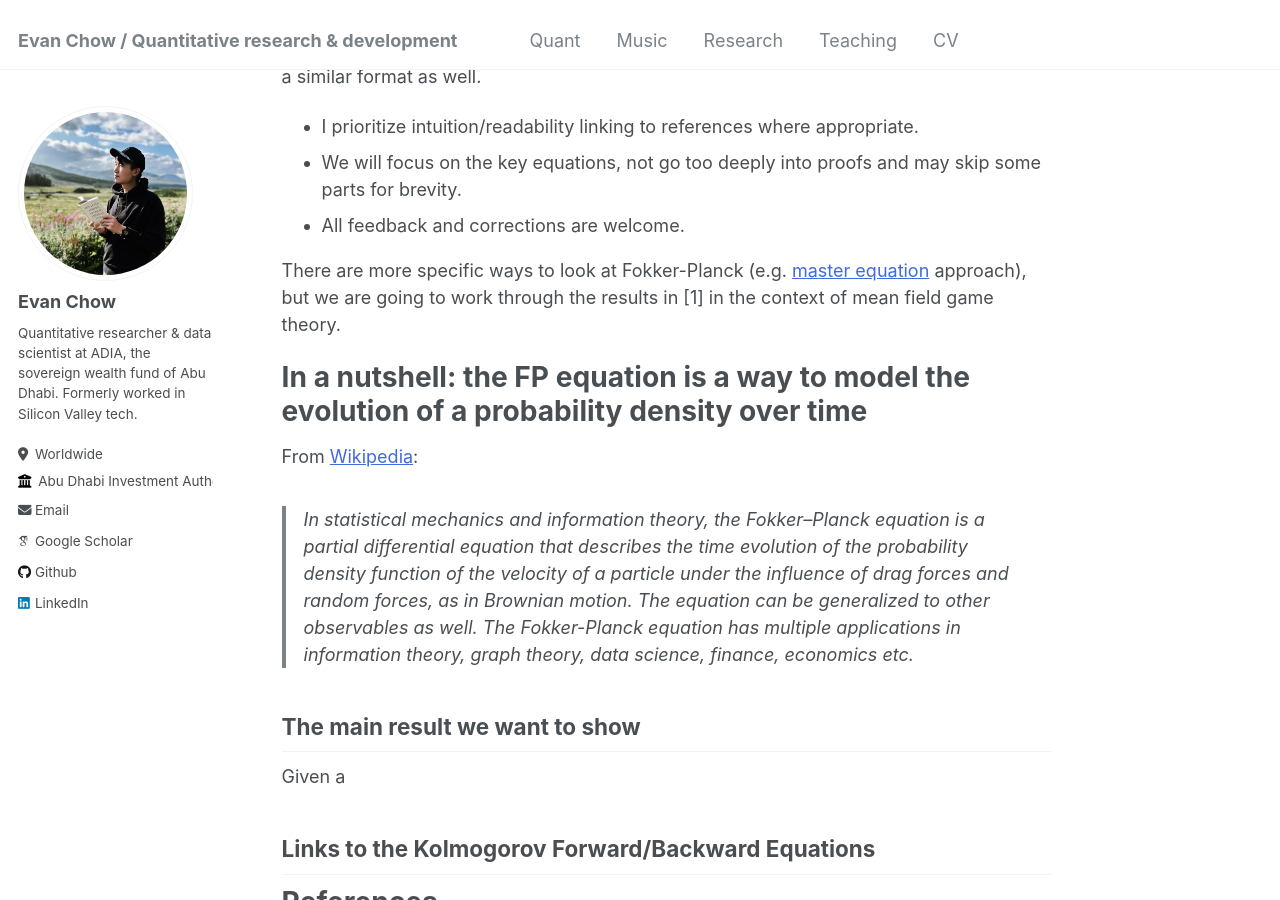
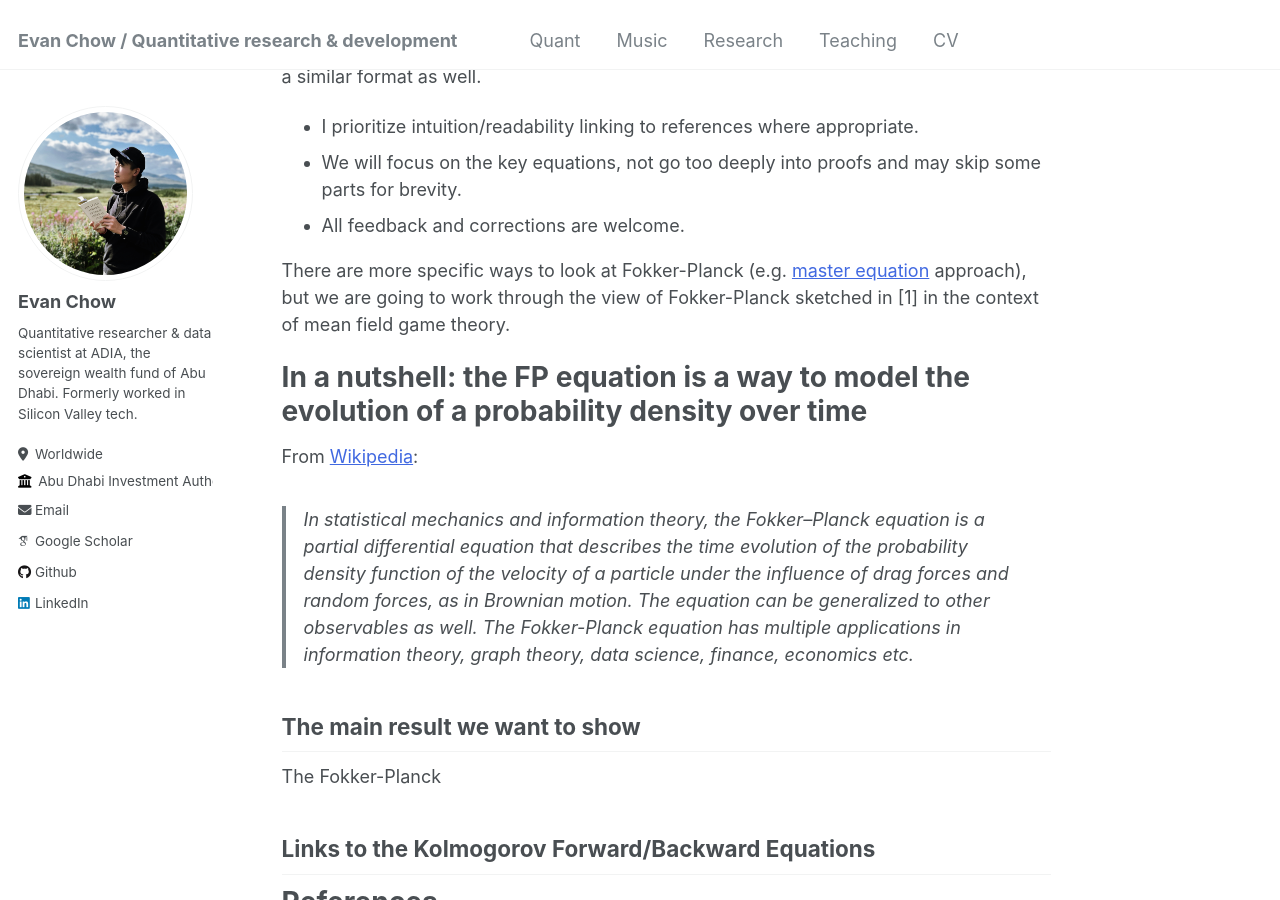
Before and after one commit to evnchw/evnchw.github.io, a Jekyll site: the page built from _quant/20240630_refresher_fokker_planck.md, in a window 1280 px wide and 900 px high, scrolled down 221 px. Built offline with Jekyll 4.4.1, drawn with Linux system fonts in a browser that asks for light colours; some web fonts are replaced.

Commit message:
Quick commit.

```diff
--- a/_quant/20240630_refresher_fokker_planck.md
+++ b/_quant/20240630_refresher_fokker_planck.md
@@ -12,7 +12,7 @@ These are my quick refresher notes on the Fokker-Planck equation for the evoluti
 - We will focus on the key equations, not go too deeply into proofs and may skip some parts for brevity.
 - All feedback and corrections are welcome.
 
-There are more specific ways to look at Fokker-Planck (e.g. [master equation](https://www.sciencedirect.com/topics/chemistry/fokker-planck-equation) approach), but we are going to work through the results in [1] in the context of mean field game theory.
+There are more specific ways to look at Fokker-Planck (e.g. [master equation](https://www.sciencedirect.com/topics/chemistry/fokker-planck-equation) approach), but we are going to work through the view of Fokker-Planck sketched in [1] in the context of mean field game theory.
 
 # In a nutshell: the FP equation is a way to model the evolution of a probability density over time
 
@@ -22,7 +22,7 @@ From [Wikipedia](https://en.wikipedia.org/wiki/Fokker%E2%80%93Planck_equation):
 
 ## The main result we want to show
 
-Given a
+The Fokker-Planck
 
 ## Links to the Kolmogorov Forward/Backward Equations
 
```
